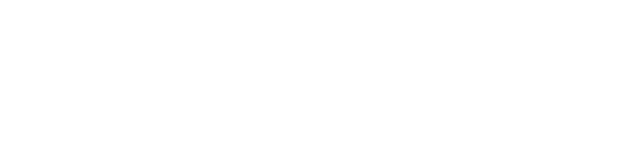
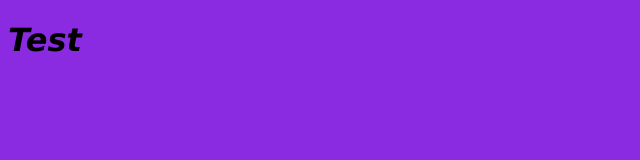
Before and after one commit to VikrantP16/colour_changer, a plain HTML site: page index.html in a window 1280 px wide. Shown: the whole page, without its empty margins (0-640 px from the left). Drawn offline with Linux system fonts and the light colour scheme.

Commit message:
third commit

```diff
--- a/index.html
+++ b/index.html
@@ -4,8 +4,9 @@
     <meta charset="UTF-8">
     <meta name="viewport" content="width=device-width, initial-scale=1.0">
     <title>Document</title>
+    <link href="style.css" rel="stylesheet">
 </head>
 <body>
-
+    <h1>Test</h1>
 </body>
 </html>
--- a/style.css
+++ b/style.css
@@ -1,5 +1,6 @@
-#body {
+body {
     background-color: blueviolet;
     font-family: Verdana, Geneva, Tahoma, sans-serif;
     font-weight: 300;
+    font-style: italic;
 }
```
